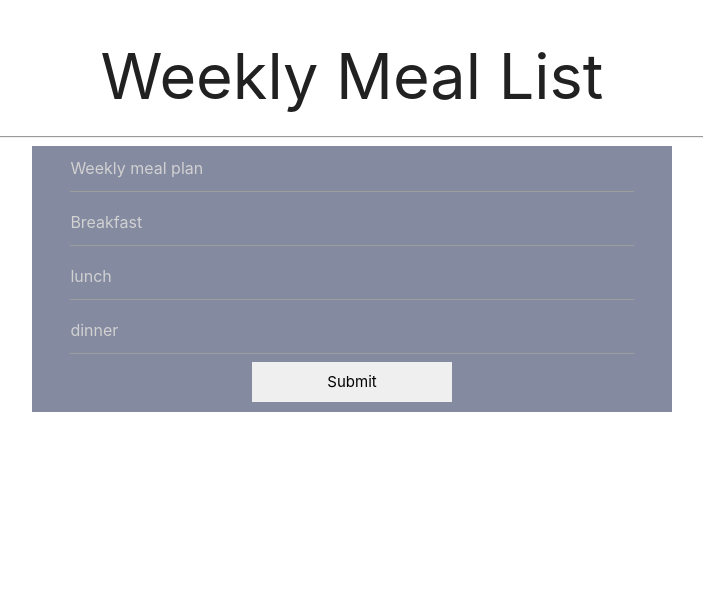
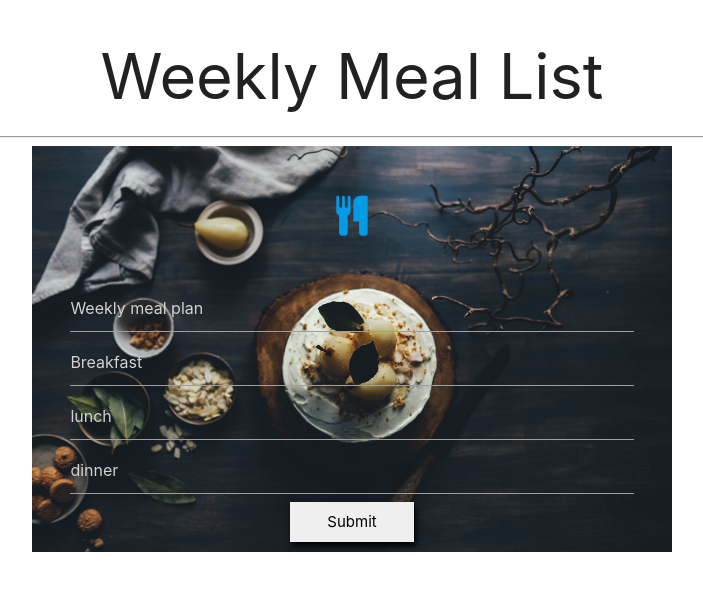
Before and after one commit to Melkam22/WeeklyMealPlanWzReact, a React (Create React App) app: page / in a window 1280 px wide. Shown: the top 590 px of the page, without its empty margins (288-991 px from the left). Built offline with nearby package versions, Linux system fonts and the light colour scheme; the HTML template or start-up script is replaced by a standard one.

Commit message:
link, img etc added & styled

```diff
--- a/src/App.css
+++ b/src/App.css
@@ -22,21 +22,24 @@
      align-items: center;
      width: 50%;
      margin-left: 25%;
-     background: rgba(11,23,66,.5);
+     background-image: url(./resource/images/foodPrep1.jpg);
+     background-position: center;
+     background-size: cover;
+     /* background: rgba(11,23,66,.5); */
      padding-left: 3%;
      padding-right: 3%;
      margin-bottom: 2%;
  }
 
-
  #btn{
-     width: 200px;
+     width: 22%;
      min-height: 40px;
      display: flex;
      align-items: center;
      justify-content: center;
      border: none;
      margin-bottom: 10px;
+     box-shadow: 2px 4px 6px black;
  }
  #table{
      width: 90%;
@@ -44,16 +47,15 @@
  }
  #td1{
      border-bottom: 1px solid blue;
-     border-right: 1px solid blue;
+     border-right: 1px dotted blue;
      background: rgba(11,23,66,.5);
      color: white;
      margin-left: 1%;
  }
  #td{
-    border-bottom: 1px solid blue;
-    border-right: 1px solid blue;
     margin-left: 10px;
     background: rgba(0,25,10, .2);
+    box-shadow: 2px 4px 6px black;
 }
 #tr{
     margin-right: 10px;
@@ -61,3 +63,17 @@
 h1{
     text-align: center;
 }
+
+.icon{
+    color: white;
+    font-size: 40px;
+}
+.icon:hover{
+    width: 50px;
+    height: 50px;
+    background: white;
+    border-radius: 50%;
+    display: flex;
+    justify-content: center;
+    align-items: center;
+}
--- a/src/resource/mealForm.js
+++ b/src/resource/mealForm.js
@@ -47,17 +47,18 @@ mealFormFunction(){
   render(){
   return (
     <form onSubmit={this.handleSubmit} autoComplete="off">
+        <p className="icon"><a href="https://www.chefkoch.de/" target="_blank"><i class="fa fa-cutlery" aria-hidden="true"></i></a></p>
            <input name="weeklyMeal" placeholder="Weekly meal plan" value={this.state.weeklyMeal}
-           onChange={this.handleChange} />
+           onChange={this.handleChange} className="input"/>
 
             <input name="breakfast" placeholder="Breakfast" value={this.state.breakfast}
-           onChange={this.handleChange} />
+           onChange={this.handleChange} className="input" />
 
             <input name="lunch" placeholder="lunch" value={this.state.lunch}
-           onChange={this.handleChange} />
+           onChange={this.handleChange} className="input" />
 
             <input name="dinner" placeholder="dinner" value={this.state.dinner}
-           onChange={this.handleChange} />
+           onChange={this.handleChange} className="input" />
 
            <button id="btn" type="submit">Submit</button>
 
```
Also changed, not shown: src/resource/images/foodPrep1.jpg (added).
